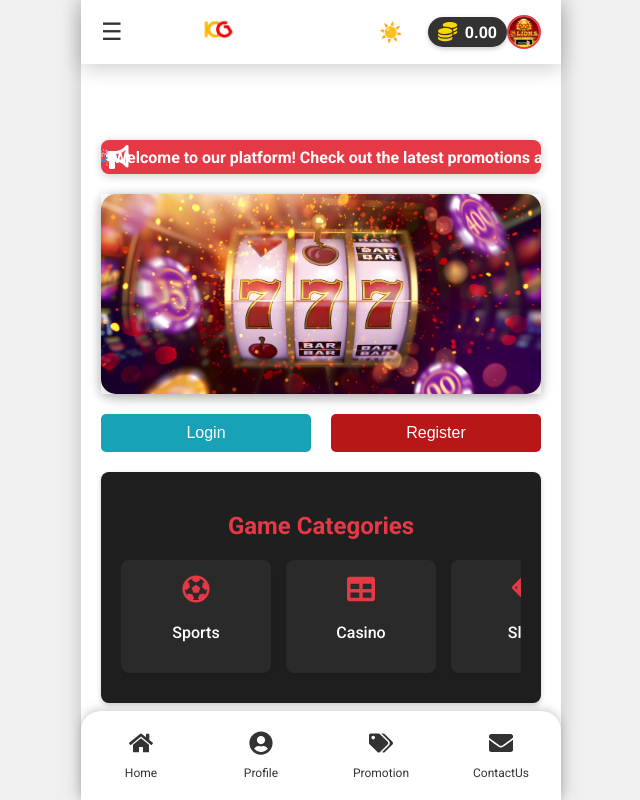
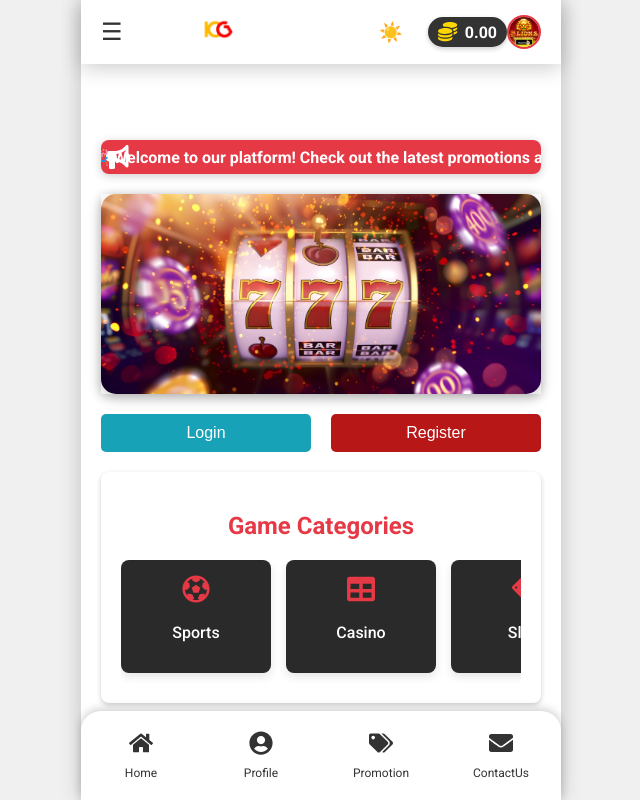
Before and after one commit to rithymeth/IGC-Mobile-Theme, a React (Create React App) app: page / in a window 1280 px wide. Shown: the whole page, without its empty margins (319-959 px from the left). Built offline with nearby package versions, Linux system fonts and the light colour scheme.

Commit message:
fix error bug

```diff
--- a/src/components/Achievements.js
+++ b/src/components/Achievements.js
@@ -24,8 +24,8 @@ const Achievements = () => {
           }}>
             <span style={{ fontSize: '2rem', marginRight: '15px' }}>{achievement.icon}</span>
             <div>
-              <p style={{ fontSize: '1.1rem', fontWeight: 600, marginBottom: '5px', color: 'var(--on-surface-color)' }}>{achievement.name}</p>
-              <p style={{ color: 'var(--secondary-color)', fontSize: '0.9rem' }}>{achievement.description}</p>
+              <p style={{ fontSize: '1.1rem', fontWeight: 600, marginBottom: '5px', color: 'var(--surface-color)' }}>{achievement.name}</p>
+              <p style={{ color: 'var(--surface-color)', fontSize: '0.9rem' }}>{achievement.description}</p>
             </div>
           </li>
         ))}
--- a/src/components/Categories.js
+++ b/src/components/Categories.js
@@ -44,7 +44,7 @@ const Categories = () => {
       padding: '20px',
       maxWidth: '450px',
       margin: '0 auto',
-      backgroundColor: '#1f1f1f',
+      backgroundColor: 'var(--surface-color)',
       borderRadius: '8px',
       boxShadow: '0 2px 5px var(--shadow-color)',
       position: 'relative'
--- a/src/components/ContactUs.js
+++ b/src/components/ContactUs.js
@@ -17,7 +17,7 @@ const ContactUs = () => {
 
   return (
     <div style={{
-      backgroundColor: '#1f1f1f',
+      backgroundColor: 'var(--surface-color)',
       padding: '30px',
       borderRadius: '15px',
       maxWidth: '800px',
--- a/src/components/DailySpin.js
+++ b/src/components/DailySpin.js
@@ -25,7 +25,7 @@ const DailySpin = () => {
   };
 
   return (
-    <section style={{ padding: '20px', maxWidth: '450px', margin: '0 auto', backgroundColor: 'var(--surface-color)', borderRadius: '12px', boxShadow: '0 4px 15px var(--shadow-color)' }}>
+    <section style={{ padding: '20px', maxWidth: '450px', margin: '0 auto', backgroundColor: 'var(--on-surface-color)', borderRadius: '12px', boxShadow: '0 4px 15px var(--shadow-color)' }}>
       <h2 style={{ fontSize: '1.5rem', fontWeight: 700, marginBottom: '15px', color: 'var(--primary-color)', textAlign: 'center' }}>Daily Spin</h2>
       <div style={{ textAlign: 'center' }}>
         <div style={{
@@ -38,7 +38,7 @@ const DailySpin = () => {
           justifyContent: 'center',
           alignItems: 'center',
           fontSize: '1.2rem',
-          color: 'var(--on-primary-color)',
+          color: 'var(--primary-color)',
           transition: 'transform 3s ease',
           transform: spinning ? 'rotate(1080deg)' : 'rotate(0deg)',
         }}>
--- a/src/components/Promotions.js
+++ b/src/components/Promotions.js
@@ -20,7 +20,7 @@ const Promotions = () => {
   const styles = {
     section: {
       padding: '20px',
-      backgroundColor: '#1e1e1e',
+      backgroundColor: 'var(--surface-color)',
       color: 'white',
     },
     categoryTabs: {
--- a/src/components/ProviderGame.js
+++ b/src/components/ProviderGame.js
@@ -31,7 +31,7 @@ const ProviderGame = () => {
   return (
     <div style={{
       padding: '20px',
-      backgroundColor: '#1a1a1a',
+      backgroundColor: 'var(--surface-color)',
       borderRadius: '10px',
       maxWidth: '800px',
       margin: '0 auto',
```
